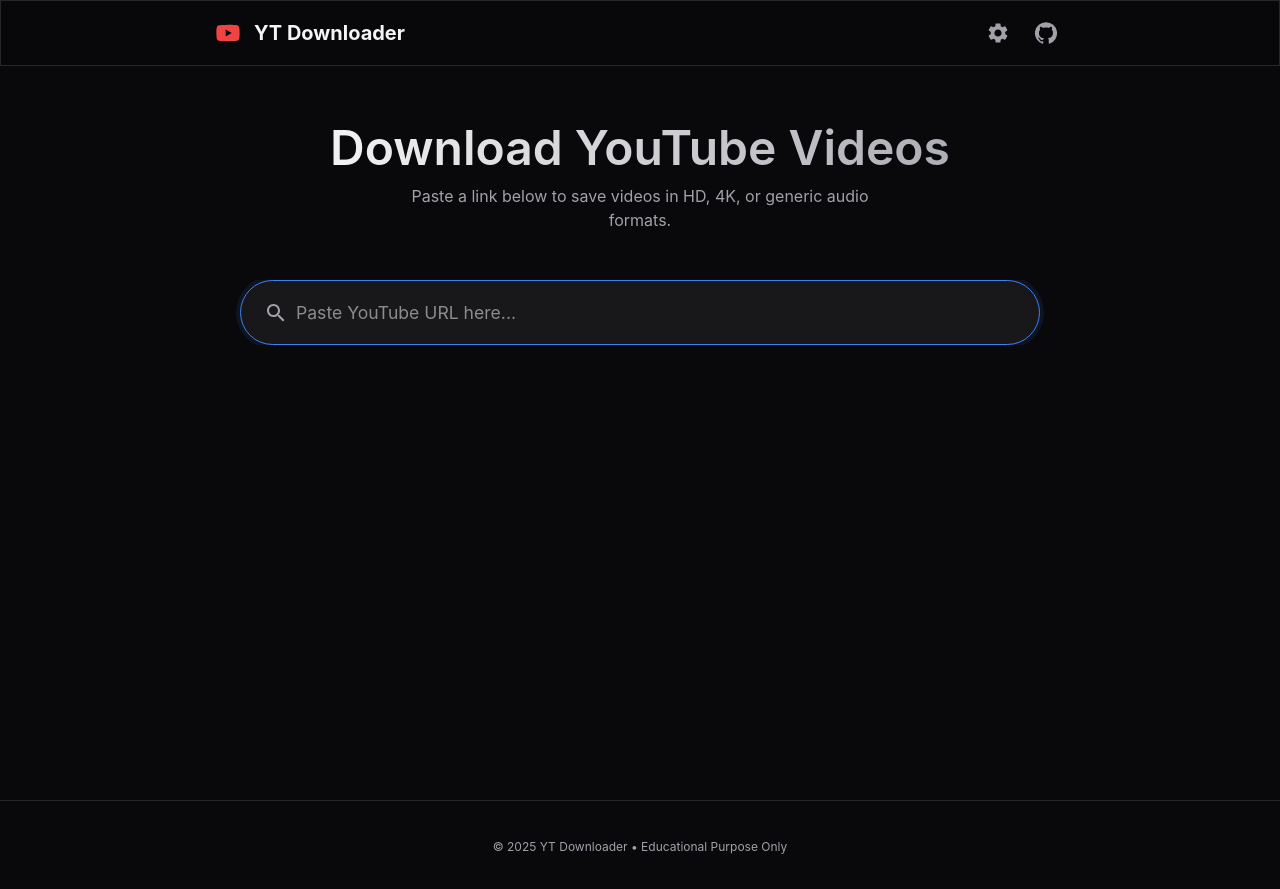
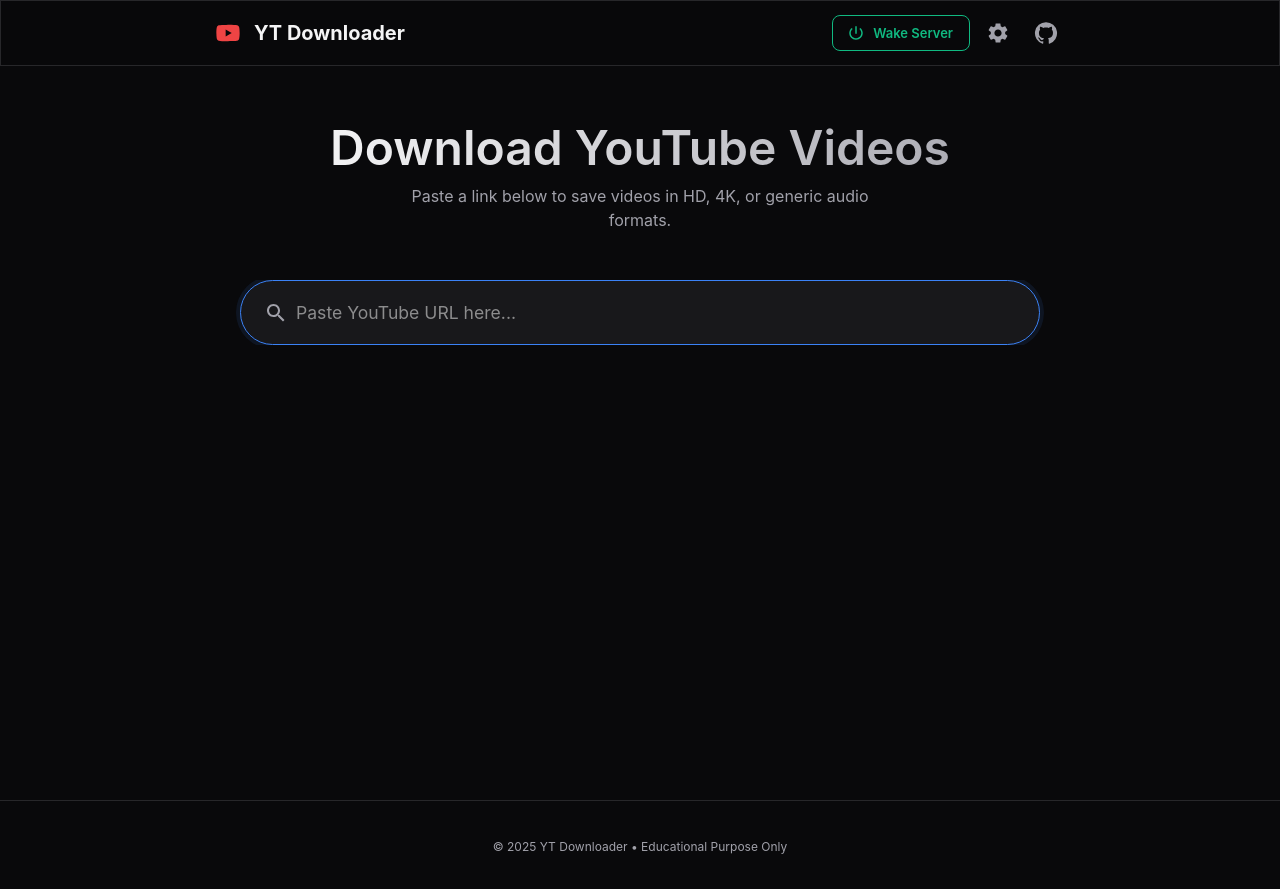
Before and after one commit to Mrtracker-new/YT-Downloader, a React (Vite) app in the folder client/: page / in a window 1280 px wide. Built offline with nearby package versions, Linux system fonts and the light colour scheme; no server answers; the HTML template or start-up script is replaced by a standard one.

Commit message:
add wake server button with cooldown - no more button spam, I promise!

```diff
--- a/client/src/App.tsx
+++ b/client/src/App.tsx
@@ -1,15 +1,17 @@
 import { useState } from 'react';
-import { ThemeProvider, createTheme, CssBaseline, Container, Box, Typography, Paper, AppBar, Toolbar, IconButton } from '@mui/material';
-import { Toaster } from 'react-hot-toast';
-import { YouTube, GitHub } from '@mui/icons-material';
+import { ThemeProvider, createTheme, CssBaseline, Container, Box, Typography, Paper, AppBar, Toolbar, IconButton, Button, CircularProgress, Tooltip } from '@mui/material';
+import { Toaster, toast } from 'react-hot-toast';
+import { YouTube, GitHub, PowerSettingsNew } from '@mui/icons-material';
 import VideoInput from './components/VideoInput';
 import VideoPreview from './components/VideoPreview';
 import DownloadControls from './components/DownloadControls';
 import NotificationSettings from './components/NotificationSettings';
-import { VideoInfo } from './services/api';
+import { VideoInfo, wakeServer } from './services/api';
 
 function App() {
   const [videoInfo, setVideoInfo] = useState<VideoInfo | null>(null);
+  const [isWakingServer, setIsWakingServer] = useState(false);
+  const [cooldownSeconds, setCooldownSeconds] = useState(0);
 
   const theme = createTheme({
     palette: {
@@ -109,6 +111,53 @@
     },
   });
 
+  const handleWakeServer = async () => {
+    // Prevent spam clicking with cooldown
+    if (cooldownSeconds > 0) {
+      toast.error(`Please wait ${cooldownSeconds}s before waking server again`, {
+        icon: '⏳',
+        duration: 2000,
+      });
+      return;
+    }
+
+    setIsWakingServer(true);
+    const apiUrl = import.meta.env.VITE_API_URL || 'http://localhost:5000';
+    const isRenderServer = apiUrl.includes('render.com') || apiUrl.includes('onrender.com');
+    const serverName = isRenderServer ? 'Render server' : 'Local server';
+
+    try {
+      const result = await wakeServer();
+      toast.success(`${serverName} is awake and ready!`, {
+        icon: '✅',
+        duration: 3000,
+      });
+      console.log(`${serverName} woken at:`, result.timestamp);
+      console.log('API URL:', apiUrl);
+
+      // Start 30-second cooldown to prevent spam
+      setCooldownSeconds(30);
+      const cooldownInterval = setInterval(() => {
+        setCooldownSeconds((prev) => {
+          if (prev <= 1) {
+            clearInterval(cooldownInterval);
+            return 0;
+          }
+          return prev - 1;
+        });
+      }, 1000);
+    } catch (error) {
+      toast.error(`Failed to wake ${serverName.toLowerCase()}. Please try again.`, {
+        icon: '❌',
+        duration: 4000,
+      });
+      console.error('Wake server error:', error);
+      console.error('API URL:', apiUrl);
+    } finally {
+      setIsWakingServer(false);
+    }
+  };
+
   return (
     <ThemeProvider theme={theme}>
       <CssBaseline />
@@ -142,7 +191,107 @@
               </Typography>
             </Box>
 
-            <Box display="flex" gap={1}>
+            <Box display="flex" gap={1} alignItems="center">
+              <Tooltip
+                title="Wake the server"
+                arrow
+                placement="bottom"
+              >
+                <span>
+                  <Button
+                    variant="outlined"
+                    size="small"
+                    onClick={handleWakeServer}
+                    disabled={isWakingServer || cooldownSeconds > 0}
+                    startIcon={
+                      isWakingServer ? (
+                        <CircularProgress size={16} sx={{ color: 'text.secondary' }} />
+                      ) : cooldownSeconds > 0 ? (
+                        <PowerSettingsNew sx={{ opacity: 0.5 }} />
+                      ) : (
+                        <PowerSettingsNew />
+                      )
+                    }
+                    sx={{
+                      position: 'relative',
+                      overflow: 'hidden',
+                      color: isWakingServer ? 'text.secondary' : 'success.main',
+                      borderColor: isWakingServer ? 'text.secondary' : 'success.main',
+                      borderWidth: '1.5px',
+                      textTransform: 'none',
+                      fontWeight: 600,
+                      px: { xs: 1.5, sm: 2 },
+                      py: 0.75,
+                      minWidth: { xs: 'auto', sm: '120px' },
+                      transition: 'all 0.3s cubic-bezier(0.4, 0, 0.2, 1)',
+
+                      // Gradient background on hover
+                      '&::before': {
+                        content: '""',
+                        position: 'absolute',
+                        top: 0,
+                        left: 0,
+                        right: 0,
+                        bottom: 0,
+                        background: 'linear-gradient(135deg, rgba(16, 185, 129, 0.1) 0%, rgba(5, 150, 105, 0.15) 100%)',
+                        opacity: 0,
+                        transition: 'opacity 0.3s ease',
+                        zIndex: 0,
+                      },
+
+                      '&:hover': {
+                        borderColor: 'success.light',
+                        backgroundColor: 'rgba(16, 185, 129, 0.05)',
+                        transform: 'translateY(-1px)',
+                        boxShadow: '0 4px 12px rgba(16, 185, 129, 0.2)',
+
+                        '&::before': {
+                          opacity: 1,
+                        },
+                      },
+
+                      '&:active': {
+                        transform: 'translateY(0)',
+                      },
+
+                      '&:disabled': {
+                        borderColor: 'text.disabled',
+                        color: 'text.disabled',
+                        cursor: 'not-allowed',
+                      },
+
+                      // Pulse animation when waking
+                      ...(isWakingServer && {
+                        animation: 'pulse 2s cubic-bezier(0.4, 0, 0.6, 1) infinite',
+                        '@keyframes pulse': {
+                          '0%, 100%': {
+                            opacity: 1,
+                          },
+                          '50%': {
+                            opacity: 0.7,
+                          },
+                        },
+                      }),
+
+                      // Hide text on mobile
+                      '& .MuiButton-startIcon': {
+                        marginRight: { xs: 0, sm: 1 },
+                      },
+                    }}
+                  >
+                    <Box
+                      component="span"
+                      sx={{
+                        display: { xs: 'none', sm: 'inline' },
+                        position: 'relative',
+                        zIndex: 1,
+                      }}
+                    >
+                      {isWakingServer ? 'Waking...' : cooldownSeconds > 0 ? `Wait ${cooldownSeconds}s` : 'Wake Server'}
+                    </Box>
+                  </Button>
+                </span>
+              </Tooltip>
               <NotificationSettings />
               <IconButton
                 color="inherit"
```
